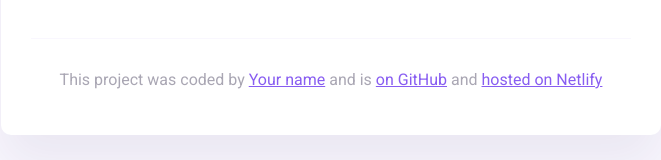
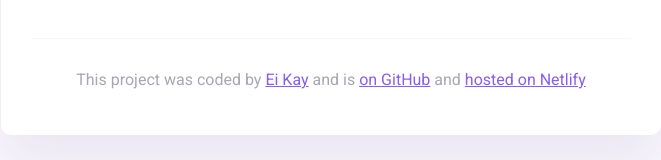
Before and after one commit to EiKayKhaing2024/My-weatherapp-week6, a plain HTML site: page index.html in a window 1280 px wide. Shown: the part 325-485 px from the top of the page, without its empty margins (309-970 px from the left). Drawn offline with nearby package versions, Linux system fonts and the light colour scheme.

Commit message:
Edited the name in footer

```diff
--- a/index.html
+++ b/index.html
@@ -47,7 +47,7 @@
       <footer>
         <p>
           This project was coded by
-          <a href="#" target="_blank">Your name</a> and is
+          <a href="#" target="_blank">Ei Kay</a> and is
           <a href="#" target="_blank"> on GitHub</a> and
           <a href="#" target="_blank">hosted on Netlify</a>
         </p>
```
